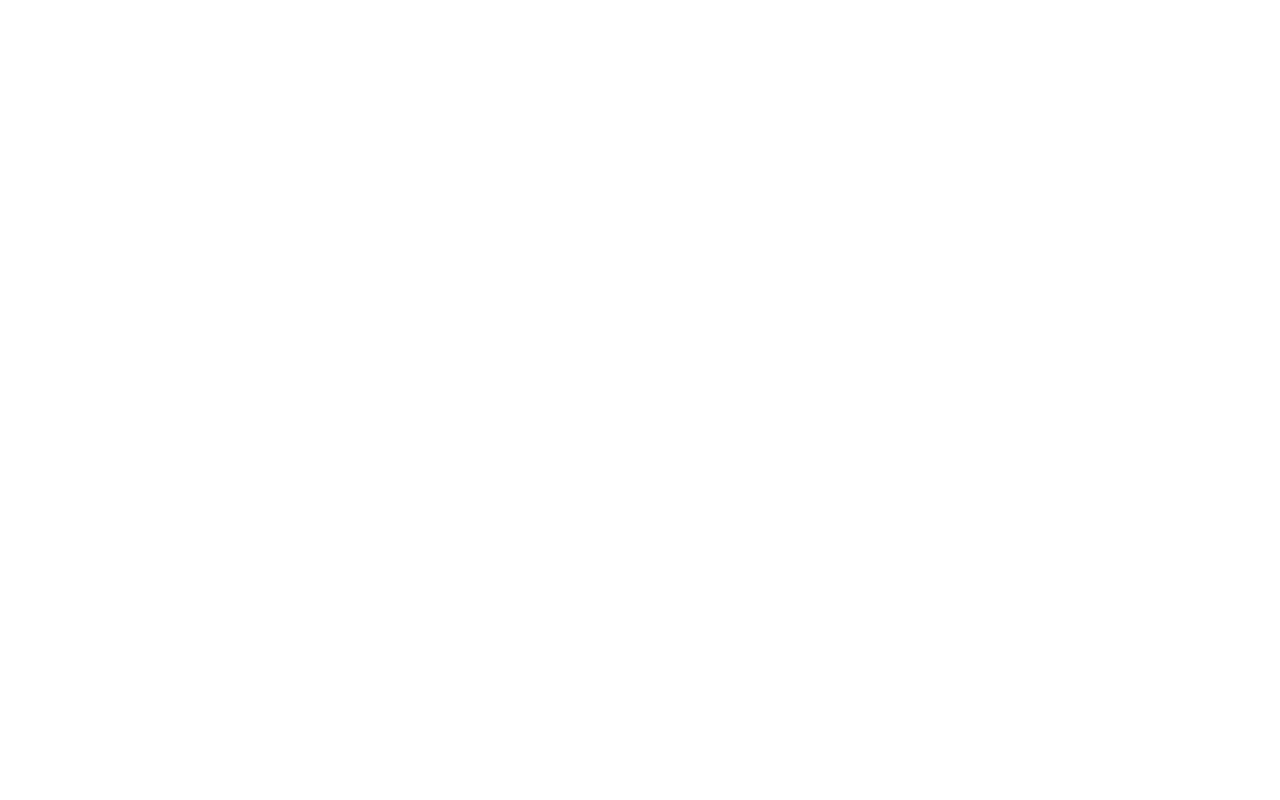
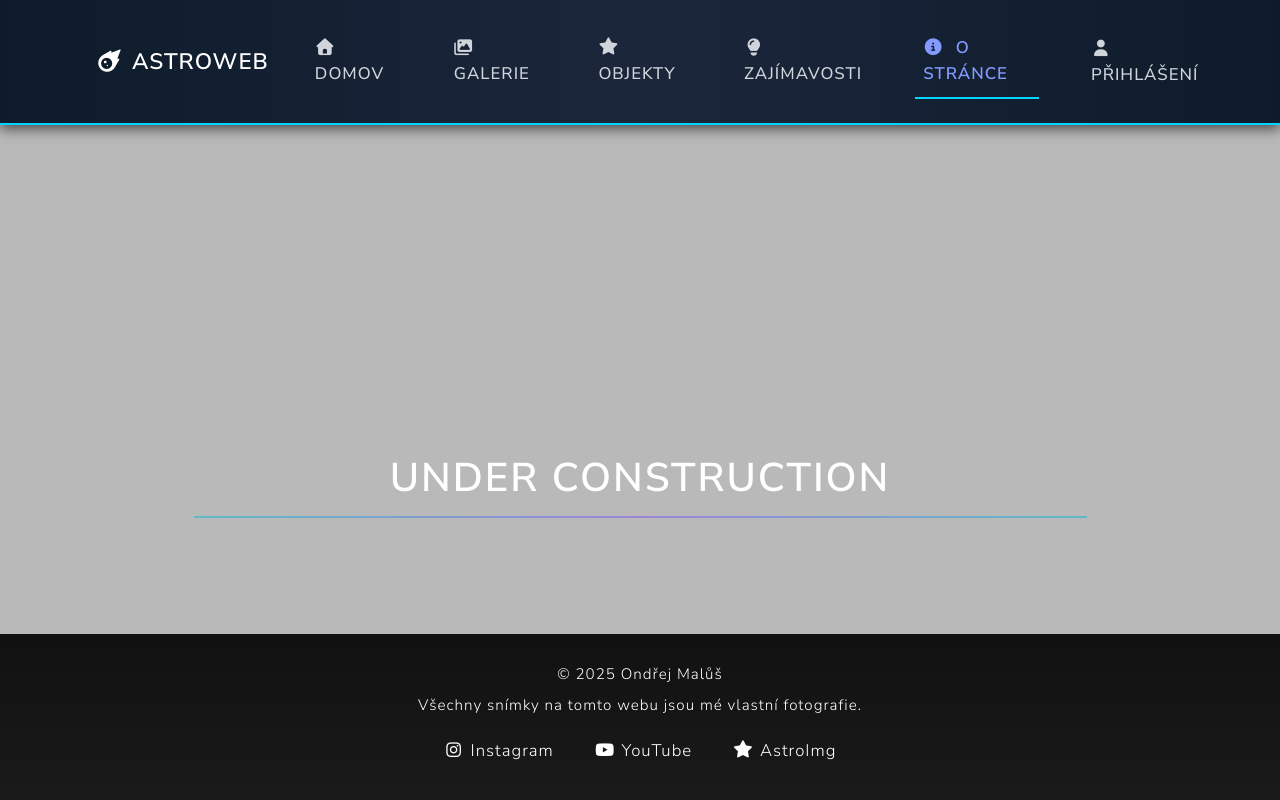
Before and after one commit to ondrejmalus/AstroWeb, an Electron app: page about.html in a window 1280 px wide. Drawn offline with Linux system fonts and the light colour scheme.

Commit message:
facts page

```diff
--- a/about.html
+++ b/about.html
@@ -0,0 +1,62 @@
+<!DOCTYPE html>
+<html lang="cs">
+<head>
+  <meta charset="UTF-8">
+  <meta name="viewport" content="width=device-width, initial-scale=1.0">
+  <title>AstroWeb – O Stránce</title>
+  <link rel="icon" type="image/png" href="data/web_images/icon.png">
+
+  <!-- Vlastní CSS -->
+  <link href="assets/css/style.css" rel="stylesheet">
+
+  <!-- Bootswatch Lux -->
+  <link href="assets/css/bootstrap.min.css" rel="stylesheet">
+
+  <!-- FontAwesome -->
+  <link rel="stylesheet" href="assets/fonts/fontawesome/css/all.min.css">
+</head>
+<body class="body">
+
+<!-- HLAVNÍ OBSAH -->
+<main class="container mt-5 content">
+
+<p class="under-construction">Under Construction</p>
+
+</main>
+
+<!-- FOOTER (načtený dynamicky) -->
+<div id="footer"></div>
+
+<script src="layout/navbar.js"></script>
+
+<!-- Načítání layoutu -->
+<script>
+  // Footer
+  fetch('/layout/footer.html')
+    .then(res => res.text())
+    .then(data => document.getElementById('footer').innerHTML = data);
+</script>
+
+<!-- Tlačítko Zpět nahoru -->
+<button onclick="scrollToTop()" id="scrollTopBtn" title="Zpět nahoru">
+  <i class="fas fa-arrow-up"></i>
+</button>
+
+<script>
+  // Ukázat tlačítko při scrollu
+  window.onscroll = function () {
+    const btn = document.getElementById("scrollTopBtn");
+    if (document.body.scrollTop > 500 || document.documentElement.scrollTop > 500) {
+      btn.style.display = "block";
+    } else {
+      btn.style.display = "none";
+    }
+  };
+
+  // Funkce pro scroll nahoru
+  function scrollToTop() {
+    window.scrollTo({ top: 0, behavior: 'smooth' });
+  }
+</script>
+</body>
+</html>
--- a/assets/css/style.css
+++ b/assets/css/style.css
@@ -1098,3 +1098,32 @@ ul.list-group::-webkit-scrollbar-thumb {
 ul.list-group::-webkit-scrollbar-thumb:hover {
   background: #5e4d09;
 }
+
+.under-construction {
+    padding-top: 400px;
+    color: #ffffff;
+    font-size: 2.5rem;
+    letter-spacing: 2px;
+    text-transform: uppercase;
+    position: relative;
+    text-align: center;
+    font-weight: 600;
+  }
+
+  .under-construction::after {
+    content: '';
+    position: absolute;
+    left: 50%;
+    bottom: -10px;
+    transform: translateX(-50%);
+    width: 80%;
+    height: 2px;
+    background: linear-gradient(90deg, #00bcd4, #7c4dff, #00bcd4);
+    animation: glow 3s linear infinite;
+  }
+
+  @keyframes glow {
+    0% { opacity: 0.2; }
+    50% { opacity: 1; }
+    100% { opacity: 0.2; }
+  }
--- a/layout/navbar.html
+++ b/layout/navbar.html
@@ -10,6 +10,7 @@
         <li class="nav-item"><a class="nav-link" href="index.html"><i class="fas fa-home"></i> Domov</a></li>
         <li class="nav-item"><a class="nav-link" href="astro.html"><i class="fas fa-images"></i> Galerie</a></li>
         <li class="nav-item"><a class="nav-link" href="objects.html"><i class="fas fa-star"></i> Objekty</a></li>
+        <li class="nav-item"><a class="nav-link" href="facts.html"><i class="fa-solid fa-lightbulb"></i> Zajímavosti</a></li>
         <li class="nav-item"><a class="nav-link" href="about.html"><i class="fas fa-info-circle"></i> O stránce</a></li>
       </ul>
 
```
Also changed, not shown: astro.html (+62 -0 lines), facts.html (added, +62 -0 lines), upload.html (+62 -0 lines).
